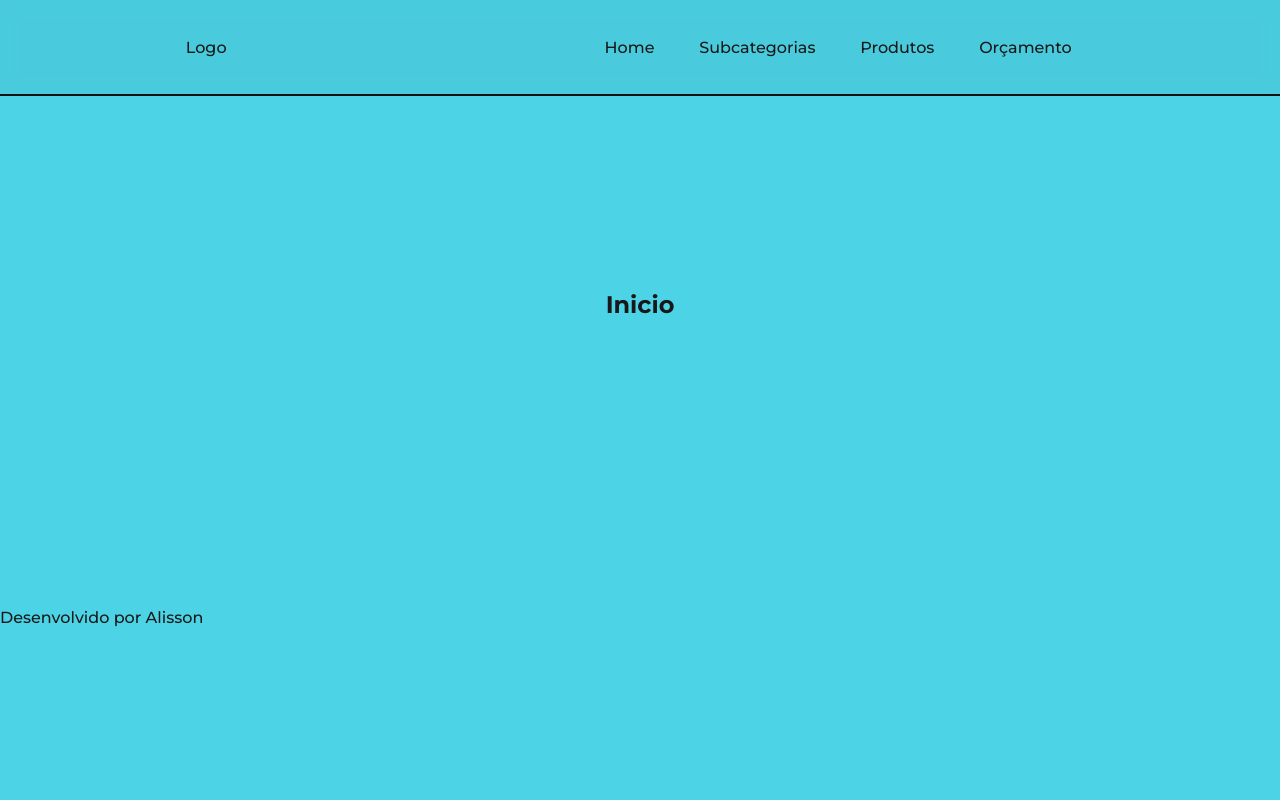
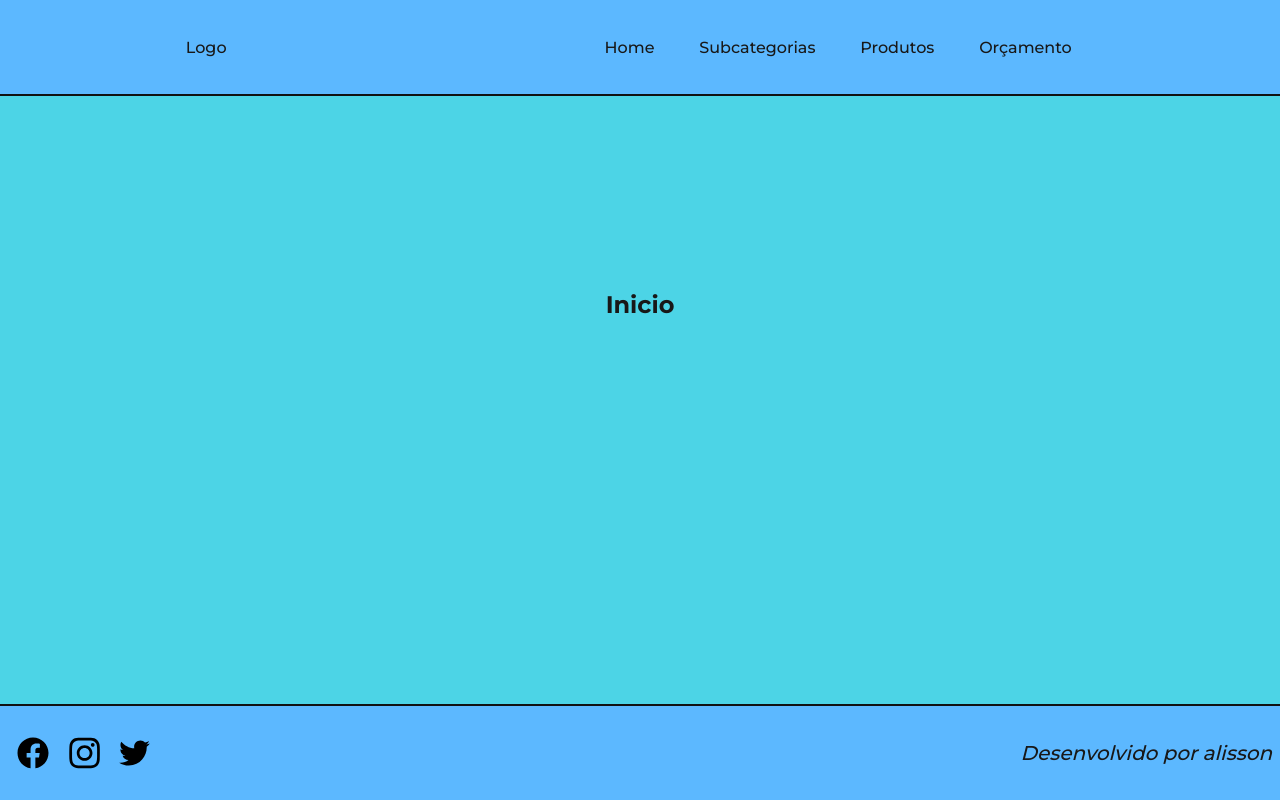
Before and after one commit to alisson2014/produtos_like, a PHP site: page / in a window 1280 px wide. Run offline with PHP 8.4, Linux system fonts and the light colour scheme.

Commit message:
feat: desenvolvi o footer

```diff
--- a/index.php
+++ b/index.php
@@ -13,6 +13,7 @@
     <link rel="stylesheet" href="styles/reset.css" />
     <link rel="stylesheet" href="styles/header.css" />
     <link rel="stylesheet" href="styles/main.css" />
+    <link rel="stylesheet" href="styles/footer.css" />
     <link rel="stylesheet" href="styles/error.css" />
 </head>
 
@@ -63,8 +64,13 @@
         ?>
     </main>
 
-    <footer>
-        Desenvolvido por Alisson
+    <footer class="footer">
+        <div class="footer_social">
+            <img src="images/facebook.svg" alt="facebook-icon" title="facebook-icon" />
+            <img src="images/instagram.svg" alt="instagram-icon" title="instagram-icon" />
+            <img src="images/twitter.svg" alt="twitter-icon" title="twitter-icon" />
+        </div>
+        <i class="footer_development">Desenvolvido por alisson</i>
     </footer>
 
     <script type="module" src="js/navbar.js"></script>
--- /dev/null
+++ b/styles/footer.css
@@ -0,0 +1,51 @@
+.footer {
+    padding: 12px 8px;
+    display: flex;
+    align-items: center;
+    justify-content: space-between;
+
+    position: fixed;
+    bottom: 0;
+    z-index: 1000;
+    width: 100%;
+    height: 12vh;
+
+    background: rgba(92, 184, 255);
+    border-top: 2px solid #111;
+}
+
+.footer_social {
+    width: 12%;
+    display: flex;
+    align-items: center;
+    justify-content: space-around;
+}
+
+.footer_social img {
+    cursor: pointer;
+    transition: all .3s ease-in-out;
+}
+
+.footer_social img:hover {
+    transform: scale(1.15);
+}
+
+.footer_development {
+    font-size: 1.25rem;
+    font-weight: 500;
+}
+
+@media screen and (max-width: 860px) {
+    .footer {
+        flex-direction: column;
+        gap: 16px;
+    }
+
+    .footer_social {
+        gap: 32px;
+    }
+
+    .footer_development {
+        font-size: 1.05rem;
+    }
+}
--- a/styles/header.css
+++ b/styles/header.css
@@ -14,9 +14,7 @@
     height: 12vh;
     padding: 8px;
 
-    background: rgba(0, 0, 0, 0.04);
-    backdrop-filter: var(--blur);
-    -webkit-backdrop-filter: var(--blur);
+    background: rgba(92, 184, 255);
     border-bottom: 2px solid #111;
 }
 
```
Also changed, not shown: images/facebook.svg (added), images/instagram.svg (added), images/twitter.svg (added).
